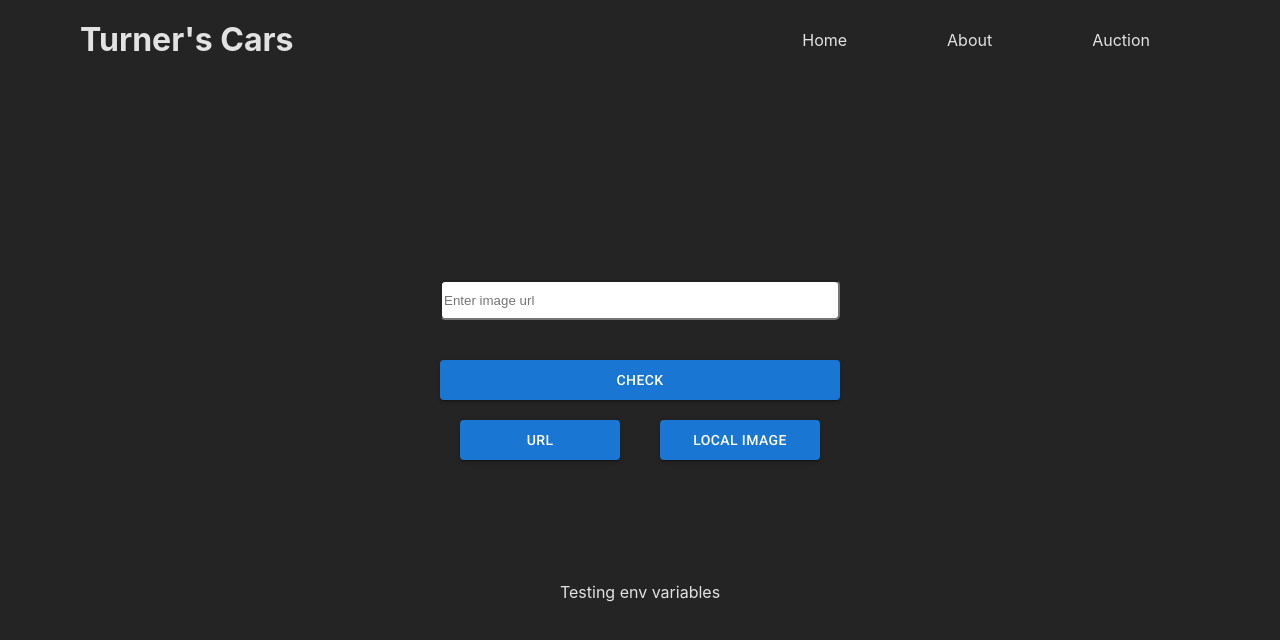
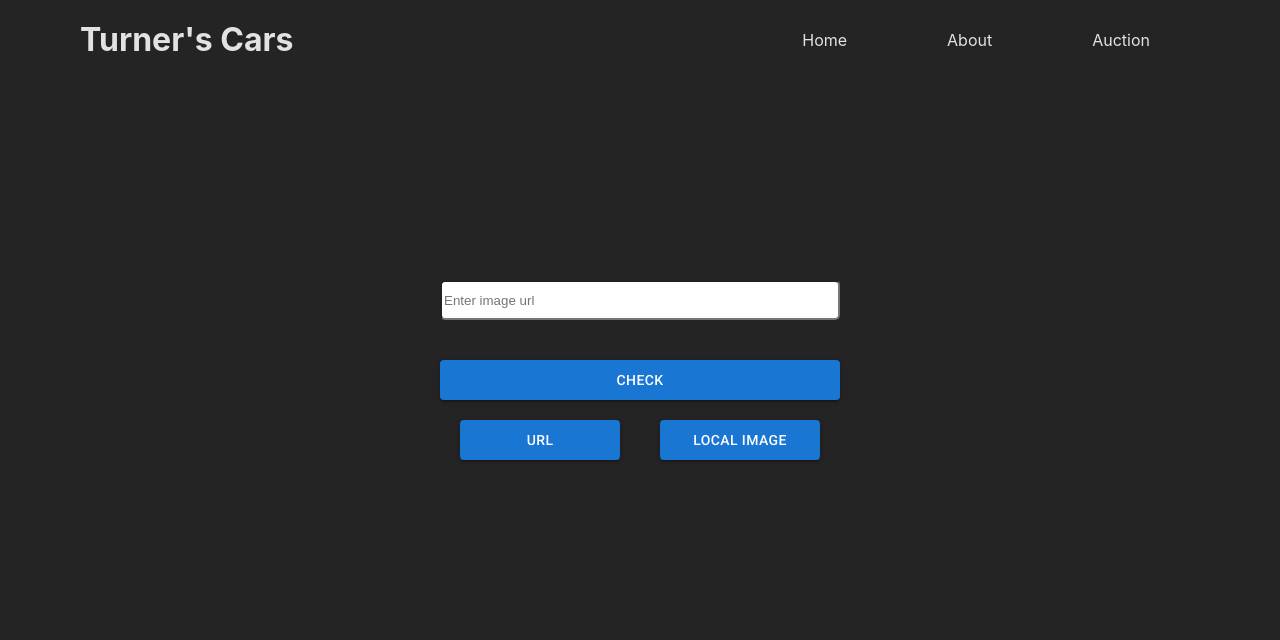
Before and after one commit to tobylangdon/mission2-frontend, a React (Vite) app: page / in a window 1280 px wide. Shown: the top 640 px of the page. Built offline with nearby package versions, Linux system fonts and the light colour scheme.

Commit message:
small change

```diff
--- a/src/components/CarContent.tsx
+++ b/src/components/CarContent.tsx
@@ -153,7 +153,6 @@ export default function CarContent() {
                 </>
             )}
             {carImageError && <p>{carImageError.message}</p>}
-            {import.meta.env.VITE_TEST}
         </div>
     );
 }
```
